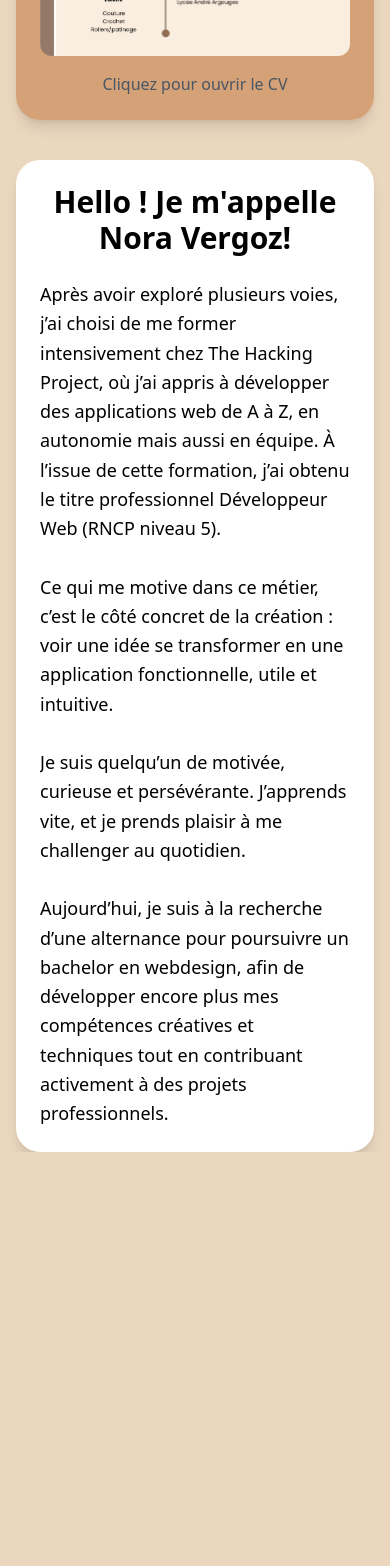
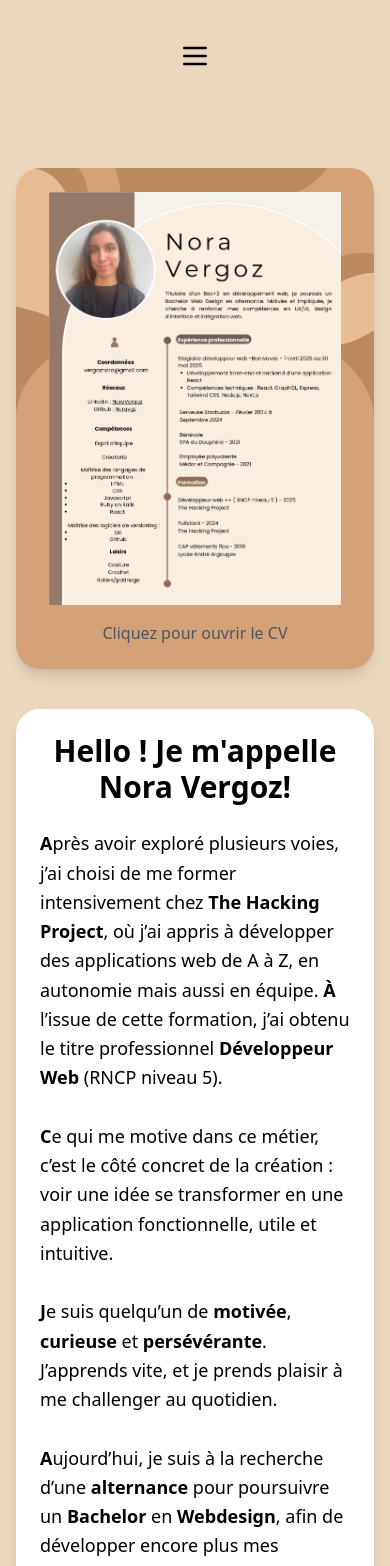
Before and after one commit to Noravgz/Portfolio, a Next.js app: page /about in a window 390 px wide. Shown: the top 1566 px of the page. Before the commit the page ends 1152 px from the top, so only its background shows below. Built offline with nearby package versions, Linux system fonts and the light colour scheme.

Commit message:
change responsive design

```diff
--- a/src/app/about/page.jsx
+++ b/src/app/about/page.jsx
@@ -4,41 +4,43 @@ import Image from "next/image";
 
 export default function AboutPage() {
   return (
-    <div className="flex flex-col md:flex-row items-stretch justify-center mt-20 gap-10 px-4 max-h-[450px]">
+    <div className="flex flex-col md:flex-row items-stretch justify-center mt-20 gap-10 px-4">
       {/* Bloc CV */}
       <a
         href="/CV.jpg"
         target="_blank"
         rel="noopener noreferrer"
-        className="flex flex-col items-center justify-center rounded-3xl shadow-lg p-6 w-full max-w-md hover:scale-105 transition-transform duration-300 bg-cover bg-center flex-1 h-full"
+        className="flex flex-col items-center justify-center rounded-3xl shadow-lg p-6 w-full max-w-md hover:scale-105 transition-transform duration-300 bg-cover bg-center flex-1"
         style={{ backgroundImage: "url('/background2.png')" }}
       >
-        <Image
-          src="/CV.jpg"
-          alt="CV de Nora Vergoz"
-          width={320}
-          height={420}
-          className="rounded-xl object-contain"
-        />
+        <div className="relative w-full aspect-[3/4] max-w-[340px]">
+          <Image
+            src="/CV.jpg"
+            alt="CV de Nora Vergoz"
+            fill
+            sizes="(max-width: 768px) 100vw, 320px"
+            className="rounded-xl object-contain"
+          />
+        </div>
         <p className="mt-4 text-center text-gray-600 font-medium">
           Cliquez pour ouvrir le CV
         </p>
       </a>
 
       {/* Bloc Texte */}
-      <div className="bg-white text-black p-6 mb-10 rounded-3xl w-full max-w-2xl shadow-lg flex flex-col flex-1 h-full">
+      <div className="bg-white text-black p-6 mb-10 rounded-3xl w-full max-w-2xl shadow-lg flex flex-col flex-1">
         <h1 className="text-3xl font-semibold mb-6 text-center">
           Hello ! Je m'appelle Nora Vergoz!
         </h1>
-        <h2 className="text-lg font-normal leading-relaxed whitespace-pre-line flex-grow overflow-auto">
-          Après avoir exploré plusieurs voies, j’ai choisi de me former intensivement chez The Hacking Project, où j’ai appris à développer des applications web de A à Z, en autonomie mais aussi en équipe. À l’issue de cette formation, j’ai obtenu le titre professionnel Développeur Web (RNCP niveau 5).
+        <div className="text-lg font-normal leading-relaxed whitespace-pre-line flex-grow">
+          <b>A</b>près avoir exploré plusieurs voies, j’ai choisi de me former intensivement chez <b>The Hacking Project</b>, où j’ai appris à développer des applications web de A à Z, en autonomie mais aussi en équipe. <b>À</b> l’issue de cette formation, j’ai obtenu le titre professionnel <b>Développeur Web</b> (RNCP niveau 5).
 
-          {"\n\n"}Ce qui me motive dans ce métier, c’est le côté concret de la création : voir une idée se transformer en une application fonctionnelle, utile et intuitive.
+          {"\n\n"}<b>C</b>e qui me motive dans ce métier, c’est le côté concret de la création : voir une idée se transformer en une application fonctionnelle, utile et intuitive.
 
-          {"\n\n"}Je suis quelqu’un de motivée, curieuse et persévérante. J’apprends vite, et je prends plaisir à me challenger au quotidien.
+          {"\n\n"}<b>J</b>e suis quelqu’un de <b>motivée</b>, <b>curieuse</b> et <b>persévérante</b>. J’apprends vite, et je prends plaisir à me challenger au quotidien.
 
-          {"\n\n"}Aujourd’hui, je suis à la recherche d’une alternance pour poursuivre un bachelor en webdesign, afin de développer encore plus mes compétences créatives et techniques tout en contribuant activement à des projets professionnels.
-        </h2>
+          {"\n\n"}<b>A</b>ujourd’hui, je suis à la recherche d’une <b>alternance</b> pour poursuivre un <b>Bachelor</b> en <b>Webdesign</b>, afin de développer encore plus mes compétences créatives et techniques tout en contribuant activement à des projets professionnels.
+        </div>
       </div>
     </div>
   );
--- a/src/app/contact/page.jsx
+++ b/src/app/contact/page.jsx
@@ -4,9 +4,9 @@ import Button from "../ui/Button";
 export default function ContactPage() {
   return (
     <div className="flex flex-col items-center justify-center mt-24 px-6">
-      {/* Wrapper avec background plus grand */}
+      {/* Wrapper avec background image */}
       <div
-        className="relative rounded-3xl max-w-3xl w-full p-10"
+        className="relative rounded-3xl max-w-3xl w-full p-6 sm:p-10"
         style={{
           backgroundImage: "url('/background2.png')",
           backgroundSize: "cover",
@@ -14,18 +14,27 @@ export default function ContactPage() {
           backgroundRepeat: "no-repeat",
         }}
       >
-        {/* Bloc blanc plus grand avec padding */}
-        <div className="bg-white rounded-3xl p-10 max-w-2xl mx-auto shadow-lg">
-          <h1 className="text-3xl font-semibold mb-4 text-center">
-            Envie de discuter de projets web ou d'opportunités professionnelles ?<br />
+        {/* Bloc blanc interne */}
+        <div className="bg-white rounded-3xl p-6 sm:p-10 max-w-2xl mx-auto shadow-lg">
+          <h1 className="text-xl sm:text-2xl md:text-3xl font-semibold text-center leading-snug break-words">
+            Envie de discuter de projets web ou d'opportunités professionnelles ?<br className="hidden sm:block" />
             Contactez-moi par e-mail ou sur LinkedIn !
           </h1>
         </div>
       </div>
 
+      {/* Boutons */}
       <div className="flex flex-wrap justify-center gap-4 mb-10 mt-10">
-        <Button href="mailto:vergoznora@gmail.com" label="E-mail" hoverText="Envoyer un email" />
-        <Button href="https://www.linkedin.com/in/nora-vergoz-26534432b/" label="LinkedIn" hoverText="Voir mon profil" />
+        <Button
+          href="mailto:vergoznora@gmail.com"
+          label="E-mail"
+          hoverText="Envoyer un email"
+        />
+        <Button
+          href="https://www.linkedin.com/in/nora-vergoz-26534432b/"
+          label="LinkedIn"
+          hoverText="Voir mon profil"
+        />
       </div>
     </div>
   );
--- a/src/app/skills/page.jsx
+++ b/src/app/skills/page.jsx
@@ -18,7 +18,7 @@ export default function SkillsPage() {
         {/* Fond blanc arrondi derrière le titre */}
         <div className="bg-white rounded-3xl p-6 shadow-md max-w-xl mx-auto text-center">
           <h1 className="text-2xl font-semibold text-gray-800 capitalize lg:text-3xl">
-            Mes compétences et mes savoir-être
+          Compétences & soft skills
           </h1>
         </div>
       </div>
--- a/src/app/ui/SkillsCircle.jsx
+++ b/src/app/ui/SkillsCircle.jsx
@@ -37,26 +37,31 @@ export default function SkillsCircle() {
     return () => cancelAnimationFrame(animationFrame);
   }, [hovered]);
 
-  const radius = 180;
-  const tooltipDistance = 66; // distance en plus du rayon
-  const centerX = 200;
-  const centerY = 200;
-  const iconSize = 60;
+  const size = 300; // Taille dynamique, tu peux aussi l'adapter selon l'écran
+  const center = size / 2;
+  const radius = center - 40; // padding intérieur pour les tooltips
+  const iconSize = 48;
+  const tooltipDistance = 50;
 
   return (
-    <div className="relative w-[400px] h-[400px] mx-auto">
-      <svg width="400" height="400" style={{ overflow: "visible" }}>
+    <div className="relative w-full max-w-[300px] sm:max-w-[400px] aspect-square mx-auto">
+      <svg
+        viewBox={`0 0 ${size} ${size}`}
+        width="100%"
+        height="100%"
+        className="overflow-visible"
+      >
         <g
           ref={circleRef}
           style={{
-            transformOrigin: `${centerX}px ${centerY}px`,
+            transformOrigin: `${center}px ${center}px`,
             transform: `rotate(${rotation}deg)`,
           }}
         >
           {skills.map(({ name, icon }, i) => {
             const angle = (i / skills.length) * 2 * Math.PI;
-            const x = centerX + radius * Math.cos(angle);
-            const y = centerY + radius * Math.sin(angle);
+            const x = center + radius * Math.cos(angle);
+            const y = center + radius * Math.sin(angle);
 
             return (
               <g
@@ -79,21 +84,21 @@ export default function SkillsCircle() {
         </g>
       </svg>
 
-      {/* Tooltips positionnés à l'extérieur du cercle */}
+      {/* Tooltips */}
       {skills.map(({ name }, i) => {
         if (hovered !== name) return null;
 
         const angle = (i / skills.length) * 2 * Math.PI;
-        const x = centerX + (radius + tooltipDistance) * Math.cos(angle);
-        const y = centerY + (radius + tooltipDistance) * Math.sin(angle);
+        const x = center + (radius + tooltipDistance) * Math.cos(angle);
+        const y = center + (radius + tooltipDistance) * Math.sin(angle);
 
         return (
           <div
             key={name}
             className="absolute px-2 py-1 bg-black text-white text-sm rounded z-10 whitespace-nowrap pointer-events-none transition-opacity duration-200"
             style={{
-              left: x,
-              top: y,
+              left: `${(x / size) * 100}%`,
+              top: `${(y / size) * 100}%`,
               transform: "translate(-50%, -50%)",
             }}
           >
--- a/src/app/ui/SoftSkills.jsx
+++ b/src/app/ui/SoftSkills.jsx
@@ -20,7 +20,7 @@ export default function SoftSkills({ side }) {
       {displayed.map((skill, index) => (
         <div
           key={index}
-          className="px-4 py-4 bg-white text-black font-semibold text-sm rounded-lg shadow-md text-center
+          className="px-4 py-4 bg-white text-black font-semibold text-lg rounded-lg shadow-md text-center
                      transition-transform duration-300 ease-in-out
                      hover:-translate-y-1 hover:scale-105 cursor-pointer"
         >
```
